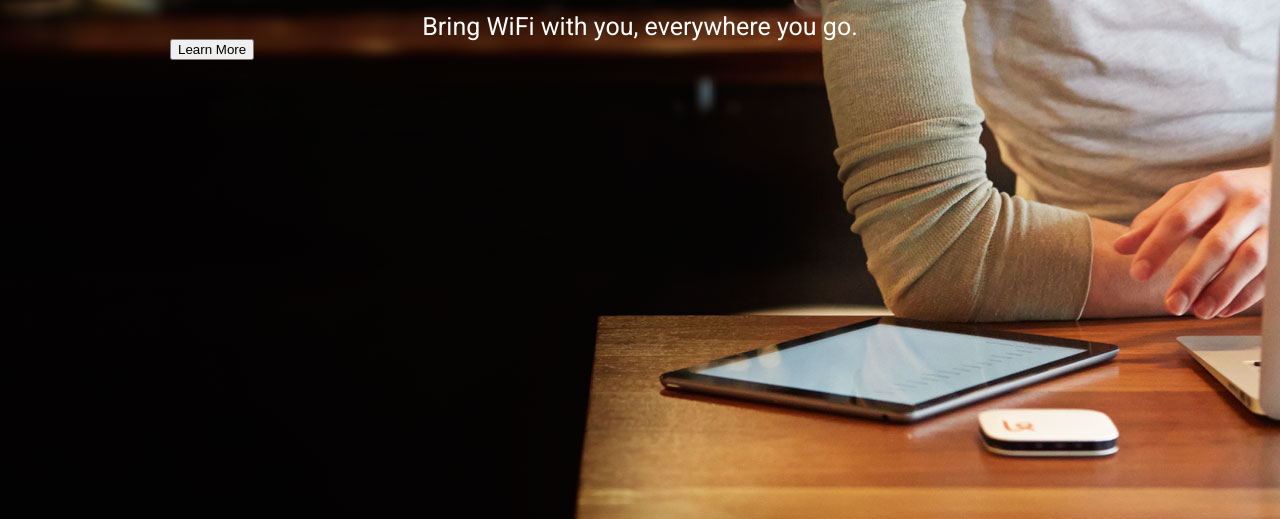
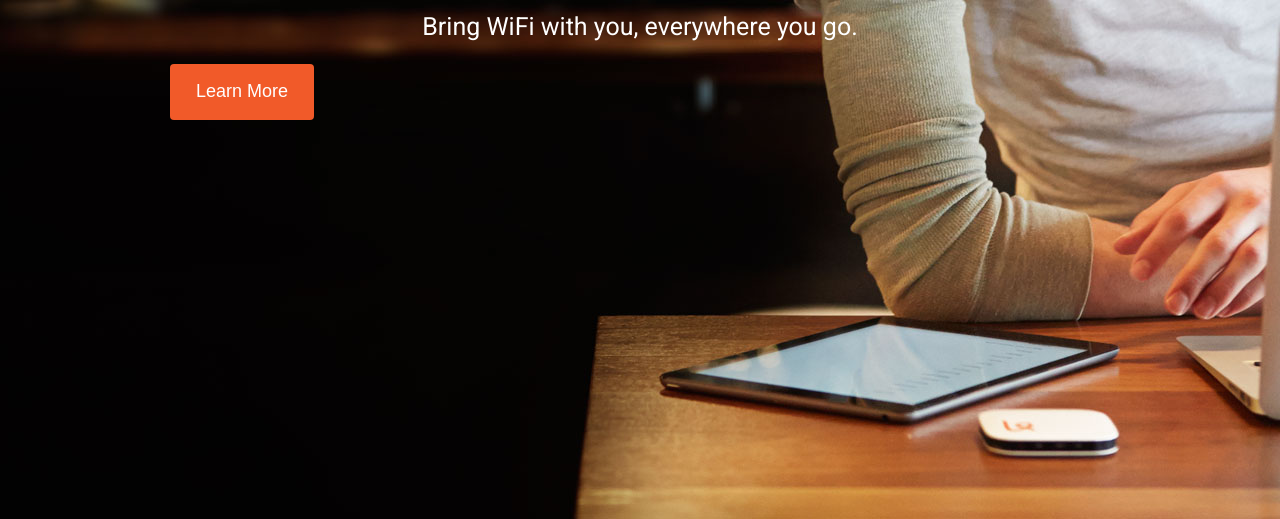
Before and after one commit to caharding/fewd_landing_page_clonse, a plain HTML site: page index.html in a window 1280 px wide. Shown: the part 286-805 px from the top of the page. Drawn offline with Linux system fonts and the light colour scheme.

Commit message:
Updated buttons tyling

```diff
--- a/css/style.css
+++ b/css/style.css
@@ -139,3 +139,27 @@ table {
 	font-size: 1.563rem;
 	margin-top: 1.25rem;
 }
+
+.buttons {
+	margin-top: 1.563rem;
+}
+
+.introduciton .half {
+	display: inline-block;
+	line-height: 1.2;
+	font-size: 1.125rem;
+	width: 49%;
+}
+
+button {
+	text-shadow: none;
+	border-style: none;
+	border-radius: 4px;
+	padding: 16px 26px;
+	line-height: 1.33;
+	width: 9.688 rem;
+	background-color: #f15a29;
+	font-size: 10px;
+	color: white;
+	font-size: 1.125rem;
+}
```
